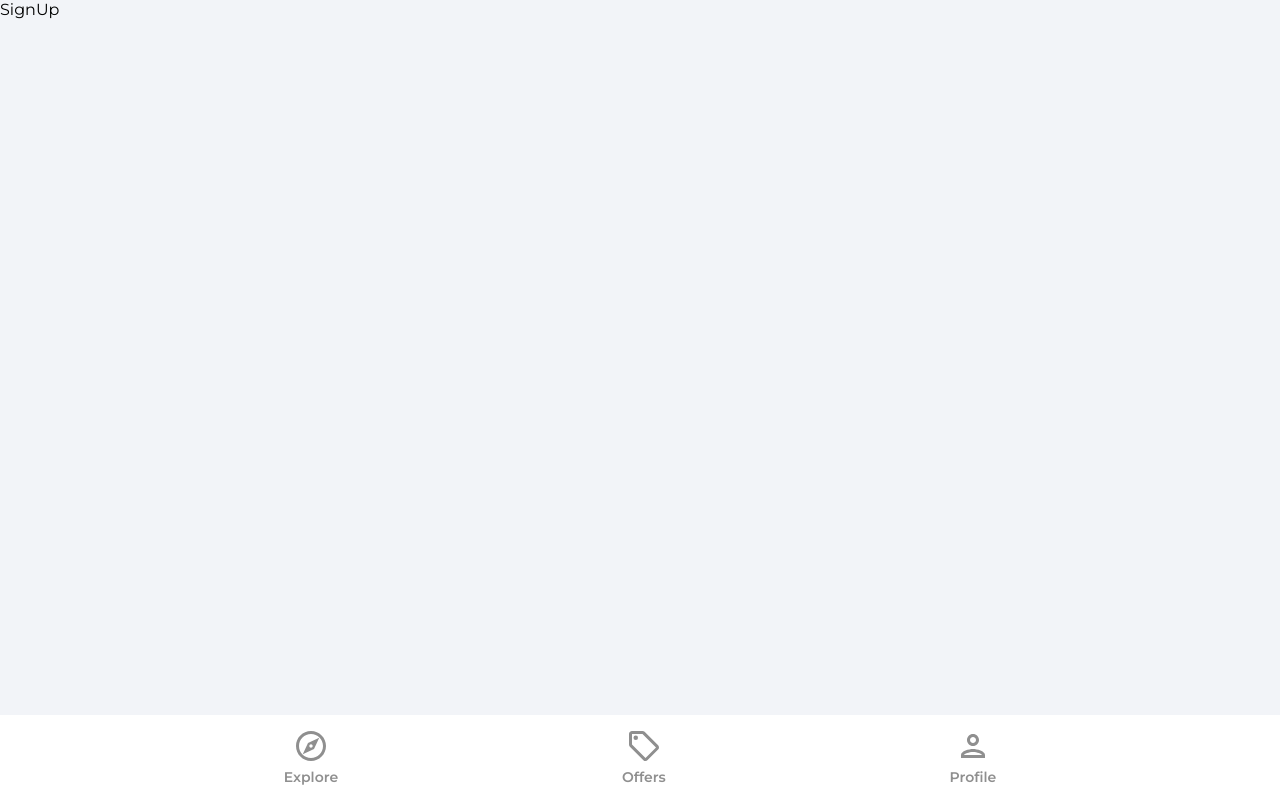
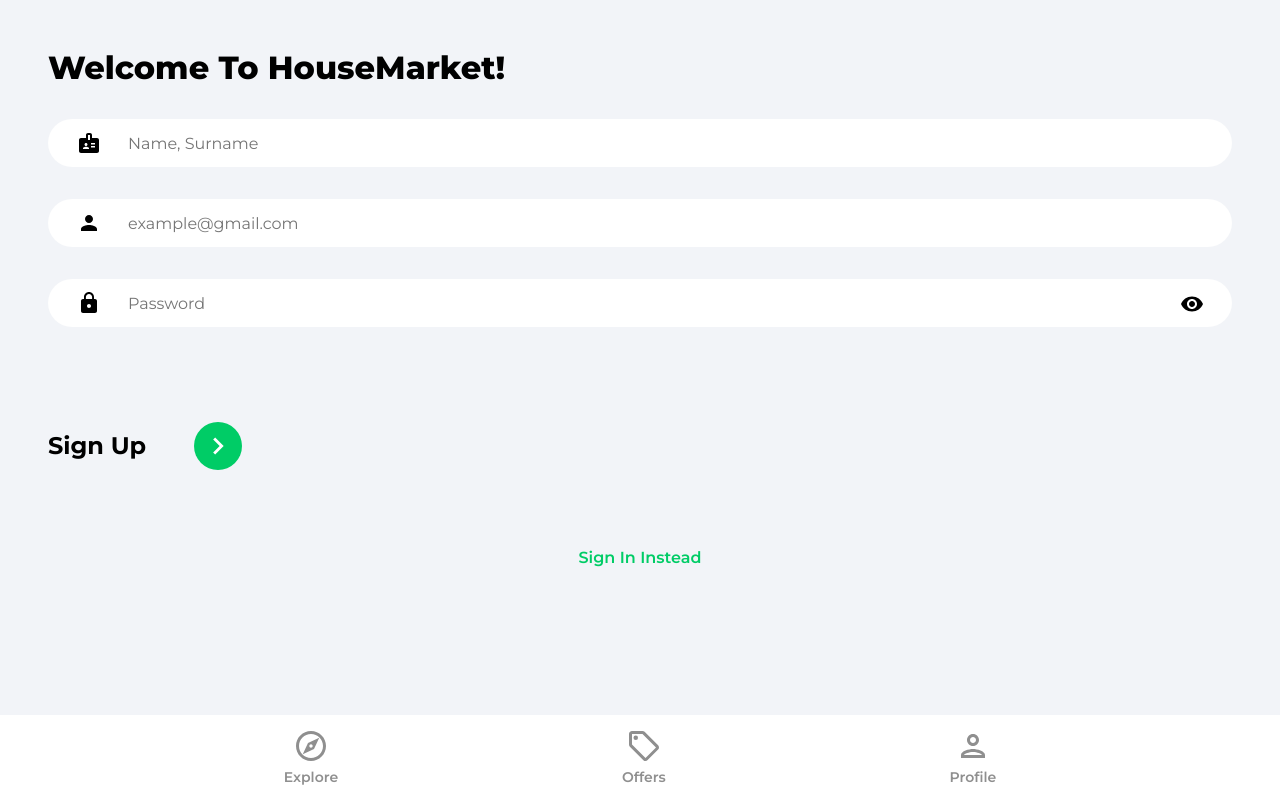
Before and after one commit to gevorgalaverdyan/house-marketplace, a React (Create React App) app: page /sign-up in a window 1280 px wide. Built offline with nearby package versions, Linux system fonts and the light colour scheme.

Commit message:
user can signup getAuth primary key linked through uid users DB in firebase

```diff
--- a/src/pages/Profile.jsx
+++ b/src/pages/Profile.jsx
@@ -3,6 +3,7 @@
 function Profile() {
   return (
     <div>Profile</div>
+
   )
 }
 
--- a/src/pages/SignIn.jsx
+++ b/src/pages/SignIn.jsx
@@ -1,9 +1,82 @@
-import React from 'react'
+import React, { useState } from 'react';
+import { Link, useNavigate } from 'react-router-dom';
+import { ReactComponent as ArrowRightIcon } from '../assets/svg/keyboardArrowRightIcon.svg';
+import visibilityIcon from '../assets/svg/visibilityIcon.svg';
 
 function SignIn() {
+  const [showPassword, setShowPassword] = useState(false);
+  const [formData, setFormData] = useState({
+    email: '',
+    password: '',
+  });
+  const { email, password } = formData;
+  const navigate = useNavigate();
+
+  const onChange = (e) => {
+      setFormData((prevState)=>({
+        ...prevState,
+        [e.target.id]: e.target.value,
+      }))
+  };
+
   return (
-    <div>SignIn</div>
-  )
+    <>
+      <div className='pageContainer'>
+        <header>
+          <p className='pageHeader'>Welcome Back!</p>
+        </header>
+
+        <form>
+          <input
+            type='email'
+            className='emailInput'
+            id='email'
+            placeholder='example@gmail.com'
+            value={email}
+            onChange={(e) => {
+              onChange(e);
+            }}
+          />
+
+          <div className='passwordInputDiv'>
+            <input
+              type={showPassword ? 'text' : 'password'}
+              className='passwordInput'
+              id='password'
+              placeholder='Password'
+              value={password}
+              onChange={onChange}
+            />
+
+            <img
+              src={visibilityIcon}
+              alt='show password'
+              className='showPassword'
+              onClick={() => {
+                setShowPassword(!showPassword);
+              }}
+            />
+          </div>
+
+          <Link to={'/forgot-password'} className='forgotPasswordLink'>
+            Forgot password?
+          </Link>
+
+          <div className='signInBar'>
+            <p className='signInText'>Sign In</p>
+            <button className='signInButton'>
+              <ArrowRightIcon fill='#ffffff' width='34px' height='34px' />
+            </button>
+          </div>
+        </form>
+
+        {/* Google OAuth */}
+        <Link to={'/sign-up'} className='registerLink'>
+          Create new account
+        </Link>
+      </div>
+    </>
+  );
 }
 
-export default SignIn
+export default SignIn;
--- a/src/pages/SignUp.jsx
+++ b/src/pages/SignUp.jsx
@@ -1,9 +1,127 @@
-import React from 'react'
+import React, { useState } from 'react';
+import { Link, useNavigate } from 'react-router-dom';
+import {
+  getAuth,
+  createUserWithEmailAndPassword,
+  updateProfile,
+} from 'firebase/auth';
+import { setDoc, serverTimestamp, doc } from 'firebase/firestore';
+import { db } from '../firebase.config';
+import { ReactComponent as ArrowRightIcon } from '../assets/svg/keyboardArrowRightIcon.svg';
+import visibilityIcon from '../assets/svg/visibilityIcon.svg';
 
 function SignUp() {
+  const [showPassword, setShowPassword] = useState(false);
+  const [formData, setFormData] = useState({
+    name: '',
+    email: '',
+    password: '',
+  });
+  const { name, email, password } = formData;
+  const navigate = useNavigate();
+
+  const onChange = (e) => {
+    setFormData((prevState) => ({
+      ...prevState,
+      [e.target.id]: e.target.value,
+    }));
+  };
+
+  const onSubmit = async (e) => {
+    e.preventDefault();
+
+    try {
+      const auth = getAuth();
+
+      const userCredential = await createUserWithEmailAndPassword(
+        auth,
+        email,
+        password
+      );
+
+      const user = userCredential.user;
+
+      updateProfile(auth.currentUser, {
+        displayName: name,
+      });
+
+      const formDataCopy = {...formData};
+      delete formDataCopy.password;
+      formDataCopy.timestamp = serverTimestamp();
+
+      await setDoc(doc(db, 'users', user.uid), formDataCopy)
+
+      navigate('/');
+    } catch (error) {
+      console.log(error);
+    }
+  };
+
   return (
-    <div>SignUp</div>
-  )
+    <>
+      <div className='pageContainer'>
+        <header>
+          <p className='pageHeader'>Welcome To HouseMarket!</p>
+        </header>
+
+        <form onSubmit={onSubmit}>
+          <input
+            type='text'
+            className='nameInput'
+            id='name'
+            placeholder='Name, Surname'
+            value={name}
+            onChange={(e) => {
+              onChange(e);
+            }}
+          />
+
+          <input
+            type='email'
+            className='emailInput'
+            id='email'
+            placeholder='example@gmail.com'
+            value={email}
+            onChange={(e) => {
+              onChange(e);
+            }}
+          />
+
+          <div className='passwordInputDiv'>
+            <input
+              type={showPassword ? 'text' : 'password'}
+              className='passwordInput'
+              id='password'
+              placeholder='Password'
+              value={password}
+              onChange={onChange}
+            />
+
+            <img
+              src={visibilityIcon}
+              alt='show password'
+              className='showPassword'
+              onClick={() => {
+                setShowPassword(!showPassword);
+              }}
+            />
+          </div>
+
+          <div className='signUpBar'>
+            <p className='signUpText'>Sign Up</p>
+            <button className='signUpButton'>
+              <ArrowRightIcon fill='#ffffff' width='34px' height='34px' />
+            </button>
+          </div>
+        </form>
+
+        {/* Google OAuth */}
+        <Link to={'/sign-in'} className='registerLink'>
+          Sign In Instead
+        </Link>
+      </div>
+    </>
+  );
 }
 
-export default SignUp
+export default SignUp;
```
